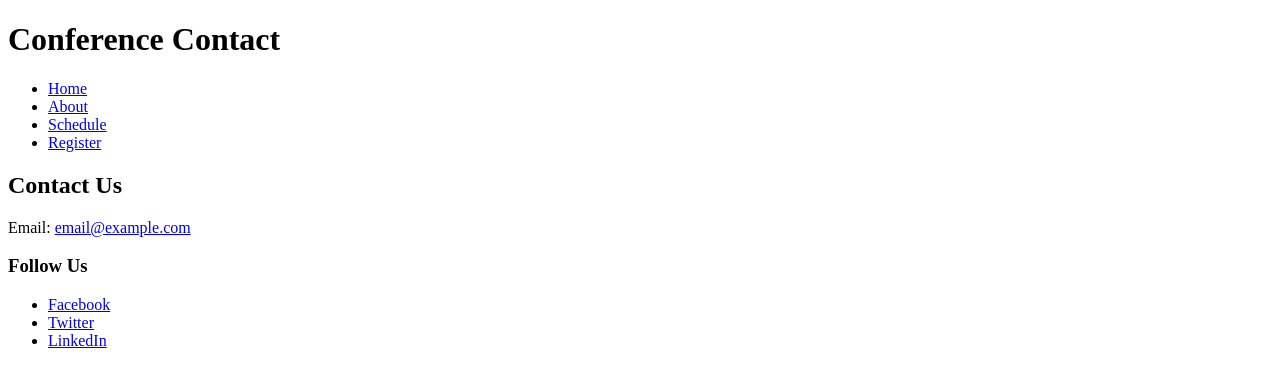
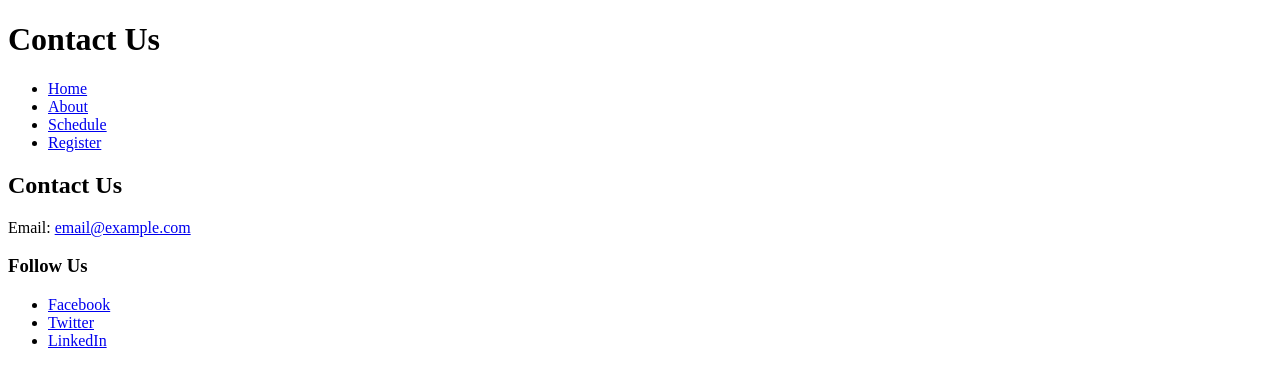
Before and after one commit to MeisterJim18/TechCon_HTML, a plain HTML site: page techcon_website/contact.html in a window 1280 px wide. Shown: the top 366 px of the page. Drawn offline with Linux system fonts and the light colour scheme.

Commit message:
Add new contact page

```diff
--- a/techcon_website/contact.html
+++ b/techcon_website/contact.html
@@ -7,7 +7,7 @@
 </head>
 <body>
     <header>
-        <h1>Conference Contact</h1>
+        <h1>Contact Us</h1>
         <nav>
             <ul>
                 <li><a href="#">Home</a></li>
```
